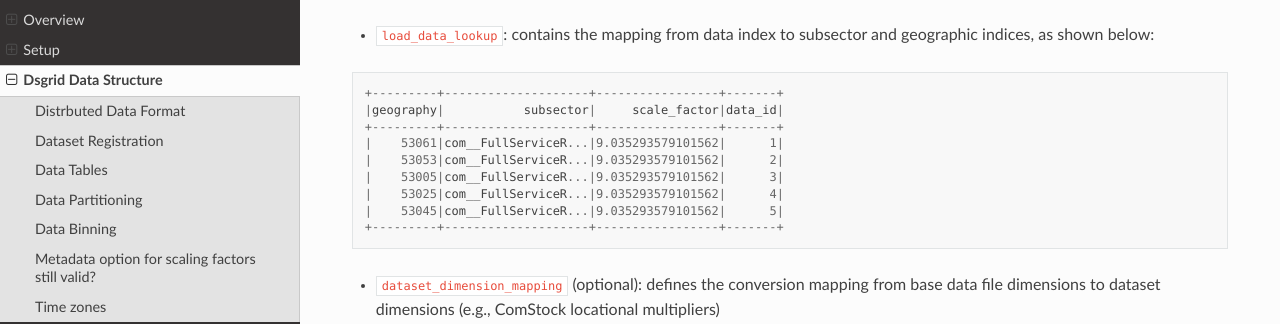
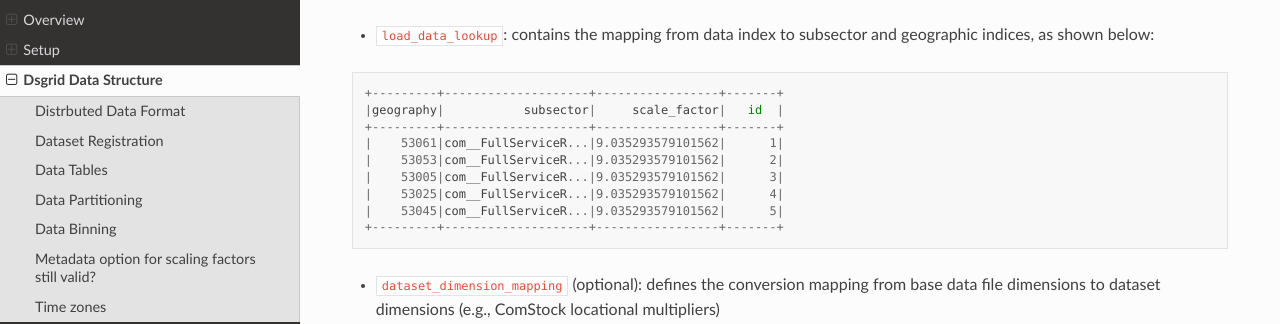
Before and after one commit to dsgrid/dsgrid, a Sphinx documentation site: the page built from docs/source/data_format.rst, in a window 1280 px wide and 900 px high, scrolled down 887 px. Shown: the part 157-481 px from the top of the window. Built offline with Sphinx 7.4.7 and the Read the Docs theme 2.0.0, drawn with Linux system fonts in a browser that asks for light colours; pages that are not in the unit, such as notebooks, are missing from menus.

Commit message:
data_id to id

```diff
--- a/docs/source/data_format.rst
+++ b/docs/source/data_format.rst
@@ -58,7 +58,7 @@ Data Tables
 ::
 
    +---------+--------------------+-----------------+-------+
-   |geography|           subsector|     scale_factor|data_id|
+   |geography|           subsector|     scale_factor|   id  |
    +---------+--------------------+-----------------+-------+
    |    53061|com__FullServiceR...|9.035293579101562|      1|
    |    53053|com__FullServiceR...|9.035293579101562|      2|
```
